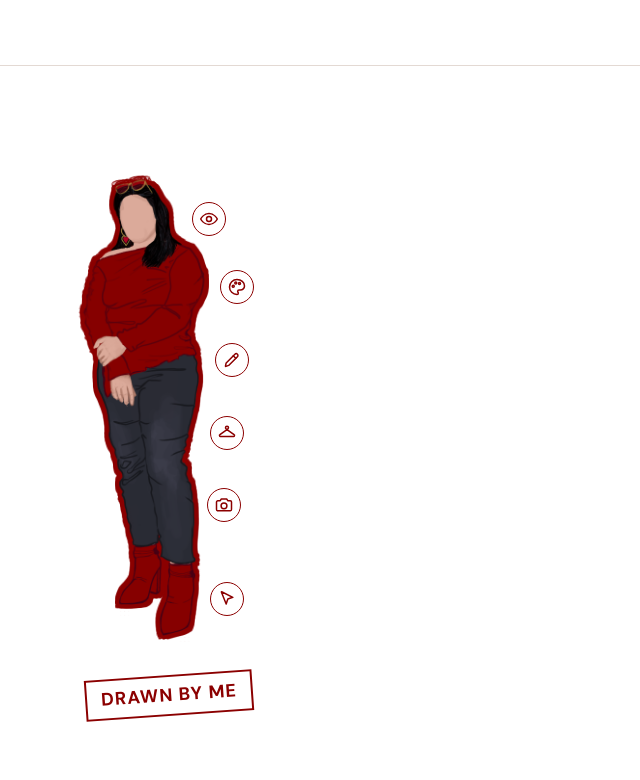
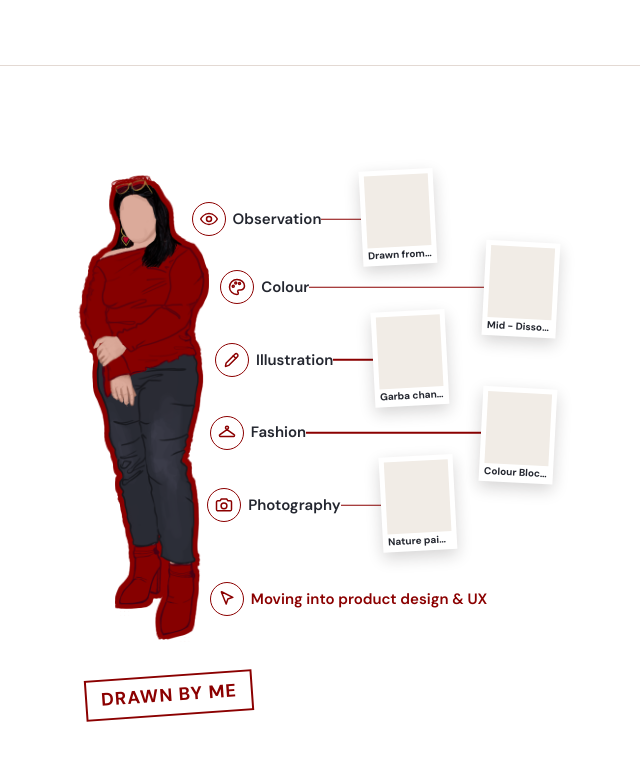
Before and after one commit to sinha98-design/vidya-site, a plain HTML site: page public/index.html in a window 1280 px wide. Shown: the part 640-1420 px from the top of the page, without its empty margins (406-1046 px from the left). Drawn offline with Linux system fonts and the light colour scheme.

Commit message:
My skills now open one by one when you scroll to my illustration, with blank polaroids on spreading branches
Co-Authored-By: Claude Opus 5.5 <noreply@anthropic.com>

```diff
--- a/public/index.html
+++ b/public/index.html
@@ -123,24 +123,18 @@
       border: 1.5px solid var(--red);
       border-radius: 50%;
       background: #fff;
-      transition: background 0.25s, stroke 0.25s;
     }
-    .me .skills li:hover > svg,
-    .me .skills li:focus > svg { background: var(--red); stroke: #fff; }
-    /* the name hides inside the icon and slides out on hover */
+    /* Each skill: icon, then its name, then a branch out to a polaroid.
+       Branches alternate short and long so the polaroids spread out. */
+    .me .skills li { cursor: default; }
+    .me .skills li:nth-child(odd) { --len: 40px; }
+    .me .skills li:nth-child(even) { --len: 175px; }
     .me .skills .label {
       display: inline-block;
-      max-width: 0;
-      opacity: 0;
+      max-width: 280px;
       overflow: hidden;
       white-space: nowrap;
-      transition: max-width 0.4s ease, opacity 0.3s ease;
     }
-    .me .skills li:hover { z-index: 10; }
-    .me .skills li:focus { z-index: 10; }
-    .me .skills li:hover .label,
-    .me .skills li:focus .label { max-width: 280px; opacity: 1; }
-    /* then a branch grows out to a polaroid of my work */
     .me .skills .branch {
       position: absolute;
       left: 100%;
@@ -151,42 +145,48 @@
       pointer-events: none;
     }
     .me .skills .twig {
-      width: 0;
+      width: var(--len);
       height: 1.5px;
       background: var(--red);
-      transition: width 0.3s ease 0.25s;
     }
-    .me .skills li:hover .twig,
-    .me .skills li:focus .twig { width: 34px; }
     .me .skills .pola {
       margin: 0;
       background: #fff;
-      padding: 6px 6px 3px;
+      padding: 5px 5px 3px;
       box-shadow: 0 6px 16px rgba(28, 20, 24, 0.18);
-      opacity: 0;
-      transform: scale(0.5) rotate(-6deg);
+      transform: rotate(-3deg);
       transform-origin: left center;
-      transition: opacity 0.25s ease 0.45s, transform 0.45s cubic-bezier(0.3, 1.5, 0.5, 1) 0.45s;
     }
-    .me .skills li:hover .pola,
-    .me .skills li:focus .pola { opacity: 1; transform: scale(1) rotate(-3deg); }
+    .me .skills li:nth-child(even) .pola { transform: rotate(3deg); }
     .me .skills .pola .shot {
       display: block;
-      width: 100px;
-      height: 114px;
-      background-repeat: no-repeat;
-      background-size: 320% auto;
+      width: 64px;
+      height: 72px;
+      /* empty for now: a blank polaroid waiting for its picture */
+      background: #f1ece6;
     }
     .me .skills .pola figcaption {
-      font-size: 12px;
+      font-size: 10px;
       font-weight: 700;
       text-align: center;
       white-space: nowrap;
-      padding-top: 3px;
+      padding-top: 2px;
+      max-width: 64px;
+      overflow: hidden;
+      text-overflow: ellipsis;
     }
-    @media (prefers-reduced-motion: reduce) {
-      .me .skills .label, .me .skills .twig, .me .skills .pola { transition: none; }
-    }
+    /* Scroll animation (JavaScript on, motion allowed): when the figure
+       scrolls into view, the skills open slowly one by one, top to bottom:
+       icon pops in, name slides out, branch grows, polaroid lands. */
+    .anim .me .skills li > svg { opacity: 0; transform: scale(0.4); transition: opacity 0.4s ease, transform 0.5s cubic-bezier(0.3, 1.5, 0.5, 1); }
+    .anim .me .skills .label { max-width: 0; opacity: 0; transition: max-width 0.6s ease 0.45s, opacity 0.5s ease 0.45s; }
+    .anim .me .skills .twig { width: 0; transition: width 0.6s ease 1s; }
+    .anim .me .skills .pola { opacity: 0; transform: scale(0.4) rotate(-8deg); transition: opacity 0.4s ease 1.55s, transform 0.55s cubic-bezier(0.3, 1.5, 0.5, 1) 1.55s; }
+    .anim .me .skills li.open > svg { opacity: 1; transform: none; }
+    .anim .me .skills li.open .label { max-width: 280px; opacity: 1; }
+    .anim .me .skills li.open .twig { width: var(--len); }
+    .anim .me .skills li.open .pola { opacity: 1; transform: rotate(-3deg); }
+    .anim .me .skills li.open:nth-child(even) .pola { transform: rotate(3deg); }
     /* typed introduction */
     section.typed { padding-top: 16px; padding-bottom: 0; }
     .typed-inner {
@@ -500,12 +500,8 @@
       .me { --fig-w: 150px; width: 100%; max-width: 340px; margin: 0 auto; }
       .me .skills { font-size: 13px; }
       .me .skills li > svg { width: 28px; height: 28px; padding: 5px; }
-      /* on a phone the branch drops down below the icon instead */
-      .me .skills .branch { left: 0; top: 100%; transform: none; flex-direction: column; align-items: flex-start; padding-left: 14px; }
-      .me .skills .twig { width: 1.5px; height: 0; transition: height 0.3s ease 0.25s; }
-      .me .skills li:hover .twig, .me .skills li:focus .twig { width: 1.5px; height: 18px; }
-      .me .skills .pola { transform-origin: top left; }
-      .me .skills .pola .shot { width: 80px; height: 92px; }
+      /* on a phone there is no room for the branches: show icon and name only */
+      .me .skills .branch { display: none; }
       .polaroids { justify-content: center; }
       .polaroid { width: 140px; }
       .polaroid .shot { width: 120px; height: 140px; }
@@ -666,12 +662,12 @@
         <ul class="skills" aria-label="What I do">
           <!-- only the icon shows; hover (or tap) and the name slides out,
                then a branch grows out to a polaroid of my work -->
-          <li tabindex="0" style="--x: .61; --y: .11"><svg viewBox="0 0 24 24" aria-hidden="true"><path d="M2 12s3.6-6.5 10-6.5S22 12 22 12s-3.6 6.5-10 6.5S2 12 2 12Z"/><circle cx="12" cy="12" r="3"/></svg><span class="label">Observation</span><span class="branch"><span class="twig"></span><figure class="pola"><span class="shot" role="img" aria-label="A coloured-pencil table drawn from memory, with a long shadow." style="background-image: url(images/work/05-light-as-teacher.jpg); background-position: 69% 88%;"></span><figcaption>Drawn from memory</figcaption></figure></span></li>
-          <li tabindex="0" style="--x: .72; --y: .24"><svg viewBox="0 0 24 24" aria-hidden="true"><path d="M12 3a9 9 0 1 0 0 18c1.1 0 1.6-.8 1.6-1.6 0-.5-.2-.8-.4-1.1-.3-.3-.4-.6-.4-1 0-.9.7-1.6 1.6-1.6H16a5 5 0 0 0 5-5c0-4.3-4-7.7-9-7.7Z"/><circle cx="7.5" cy="11" r="1.2"/><circle cx="10.5" cy="7.3" r="1.2"/><circle cx="15" cy="7.8" r="1.2"/></svg><span class="label">Colour</span><span class="branch"><span class="twig"></span><figure class="pola"><span class="shot" role="img" aria-label="Mid - Dissolve: a coloured-pencil drawing of swirling blues and greens, like moving water." style="background-image: url(images/work/victory.jpg); background-size: 206% auto; background-position: 50% 73%;"></span><figcaption>Mid - Dissolve</figcaption></figure></span></li>
-          <li tabindex="0" style="--x: .70; --y: .38"><svg viewBox="0 0 24 24" aria-hidden="true"><path d="M4 20l1-4.5L15.5 5a2.1 2.1 0 0 1 3 3L8 18.5 4 20Z"/><path d="M13.5 7l3 3"/></svg><span class="label">Illustration</span><span class="branch"><span class="twig"></span><figure class="pola"><span class="shot" role="img" aria-label="A painted garba chaniya choli with a peacock skirt." style="background-image: url(images/work/04-illustration.jpg); background-position: 96% 93%;"></span><figcaption>Garba chaniya choli</figcaption></figure></span></li>
-          <li tabindex="0" style="--x: .68; --y: .52"><svg viewBox="0 0 24 24" aria-hidden="true"><path d="M12 7.5a1.8 1.8 0 1 1 1.8-1.8c0 1-.8 1.4-1.8 2.2L3.5 14a1.2 1.2 0 0 0 .7 2.2h15.6a1.2 1.2 0 0 0 .7-2.2L12 7.9"/></svg><span class="label">Fashion</span><span class="branch"><span class="twig"></span><figure class="pola"><span class="shot" role="img" aria-label="Colour-blocked dress illustrations in yellow, orange, red and pink." style="background-image: url(images/work/03-colour-blocking.jpg); background-size: 470% auto; background-position: 44% 34%;"></span><figcaption>Colour Blocking</figcaption></figure></span></li>
-          <li tabindex="0" style="--x: .67; --y: .66"><svg viewBox="0 0 24 24" aria-hidden="true"><path d="M3 8.5A1.5 1.5 0 0 1 4.5 7h2.7l1.6-2.2h6.4L16.8 7h2.7A1.5 1.5 0 0 1 21 8.5v9a1.5 1.5 0 0 1-1.5 1.5h-15A1.5 1.5 0 0 1 3 17.5v-9Z"/><circle cx="12" cy="13" r="3.5"/></svg><span class="label">Photography</span><span class="branch"><span class="twig"></span><figure class="pola"><span class="shot" role="img" aria-label="A photograph of pink bougainvillea flowers." style="background-image: url(images/work/06-photography.jpg); background-position: 100% 8%;"></span><figcaption>Nature painted first</figcaption></figure></span></li>
-          <li tabindex="0" class="next" style="--x: .68; --y: .84"><svg viewBox="0 0 24 24" aria-hidden="true"><path d="M5 3l14 7-6 2-2 6L5 3Z"/></svg><span class="label">Moving into product design &amp; UX</span></li>
+          <li style="--x: .61; --y: .11"><svg viewBox="0 0 24 24" aria-hidden="true"><path d="M2 12s3.6-6.5 10-6.5S22 12 22 12s-3.6 6.5-10 6.5S2 12 2 12Z"/><circle cx="12" cy="12" r="3"/></svg><span class="label">Observation</span><span class="branch"><span class="twig"></span><figure class="pola"><span class="shot"></span><figcaption>Drawn from memory</figcaption></figure></span></li>
+          <li style="--x: .72; --y: .24"><svg viewBox="0 0 24 24" aria-hidden="true"><path d="M12 3a9 9 0 1 0 0 18c1.1 0 1.6-.8 1.6-1.6 0-.5-.2-.8-.4-1.1-.3-.3-.4-.6-.4-1 0-.9.7-1.6 1.6-1.6H16a5 5 0 0 0 5-5c0-4.3-4-7.7-9-7.7Z"/><circle cx="7.5" cy="11" r="1.2"/><circle cx="10.5" cy="7.3" r="1.2"/><circle cx="15" cy="7.8" r="1.2"/></svg><span class="label">Colour</span><span class="branch"><span class="twig"></span><figure class="pola"><span class="shot"></span><figcaption>Mid - Dissolve</figcaption></figure></span></li>
+          <li style="--x: .70; --y: .38"><svg viewBox="0 0 24 24" aria-hidden="true"><path d="M4 20l1-4.5L15.5 5a2.1 2.1 0 0 1 3 3L8 18.5 4 20Z"/><path d="M13.5 7l3 3"/></svg><span class="label">Illustration</span><span class="branch"><span class="twig"></span><figure class="pola"><span class="shot"></span><figcaption>Garba chaniya choli</figcaption></figure></span></li>
+          <li style="--x: .68; --y: .52"><svg viewBox="0 0 24 24" aria-hidden="true"><path d="M12 7.5a1.8 1.8 0 1 1 1.8-1.8c0 1-.8 1.4-1.8 2.2L3.5 14a1.2 1.2 0 0 0 .7 2.2h15.6a1.2 1.2 0 0 0 .7-2.2L12 7.9"/></svg><span class="label">Fashion</span><span class="branch"><span class="twig"></span><figure class="pola"><span class="shot"></span><figcaption>Colour Blocking</figcaption></figure></span></li>
+          <li style="--x: .67; --y: .66"><svg viewBox="0 0 24 24" aria-hidden="true"><path d="M3 8.5A1.5 1.5 0 0 1 4.5 7h2.7l1.6-2.2h6.4L16.8 7h2.7A1.5 1.5 0 0 1 21 8.5v9a1.5 1.5 0 0 1-1.5 1.5h-15A1.5 1.5 0 0 1 3 17.5v-9Z"/><circle cx="12" cy="13" r="3.5"/></svg><span class="label">Photography</span><span class="branch"><span class="twig"></span><figure class="pola"><span class="shot"></span><figcaption>Nature painted first</figcaption></figure></span></li>
+          <li class="next" style="--x: .68; --y: .84"><svg viewBox="0 0 24 24" aria-hidden="true"><path d="M5 3l14 7-6 2-2 6L5 3Z"/></svg><span class="label">Moving into product design &amp; UX</span></li>
         </ul>
         <span class="tag">drawn by me</span>
       </div>
@@ -838,6 +834,27 @@
   </script>
 
   <script>
+    // Skills along my figure: when it scrolls into view, open them slowly,
+    // one after another from head to boots.
+    (function () {
+      var items = Array.prototype.slice.call(document.querySelectorAll('.me .skills li'));
+      if (!items.length) return;
+      if (!document.documentElement.classList.contains('anim') || !('IntersectionObserver' in window)) {
+        items.forEach(function (li) { li.classList.add('open'); });
+        return;
+      }
+      var seen = new IntersectionObserver(function (entries) {
+        if (!entries[0].isIntersecting) return;
+        seen.disconnect();
+        items.forEach(function (li, i) {
+          setTimeout(function () { li.classList.add('open'); }, 300 + i * 900);
+        });
+      }, { threshold: 0.35 });
+      seen.observe(document.querySelector('.me'));
+    })();
+  </script>
+
+  <script>
     // Type my introduction out, letter by letter, once it scrolls into view.
     // Screen readers get the full text straight away; without JavaScript, or
     // with reduced motion turned on, the text simply shows.
```
